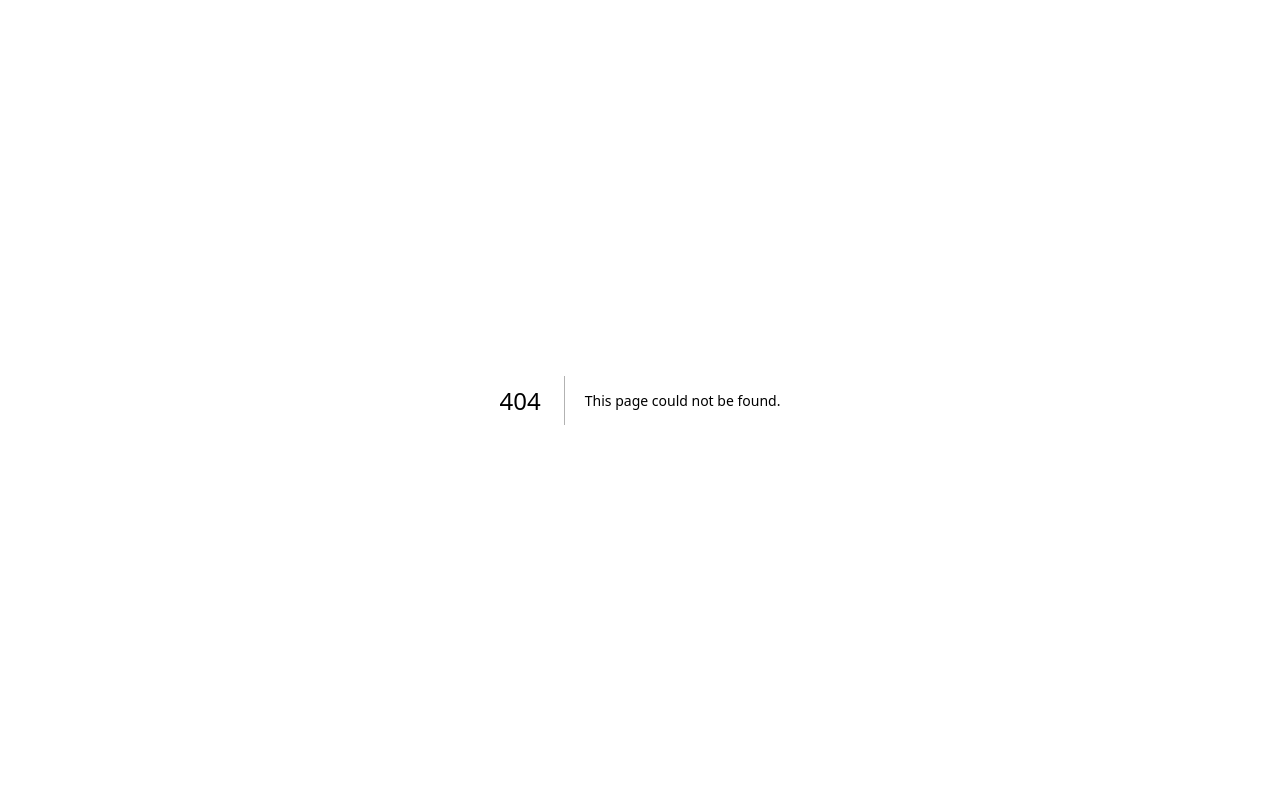
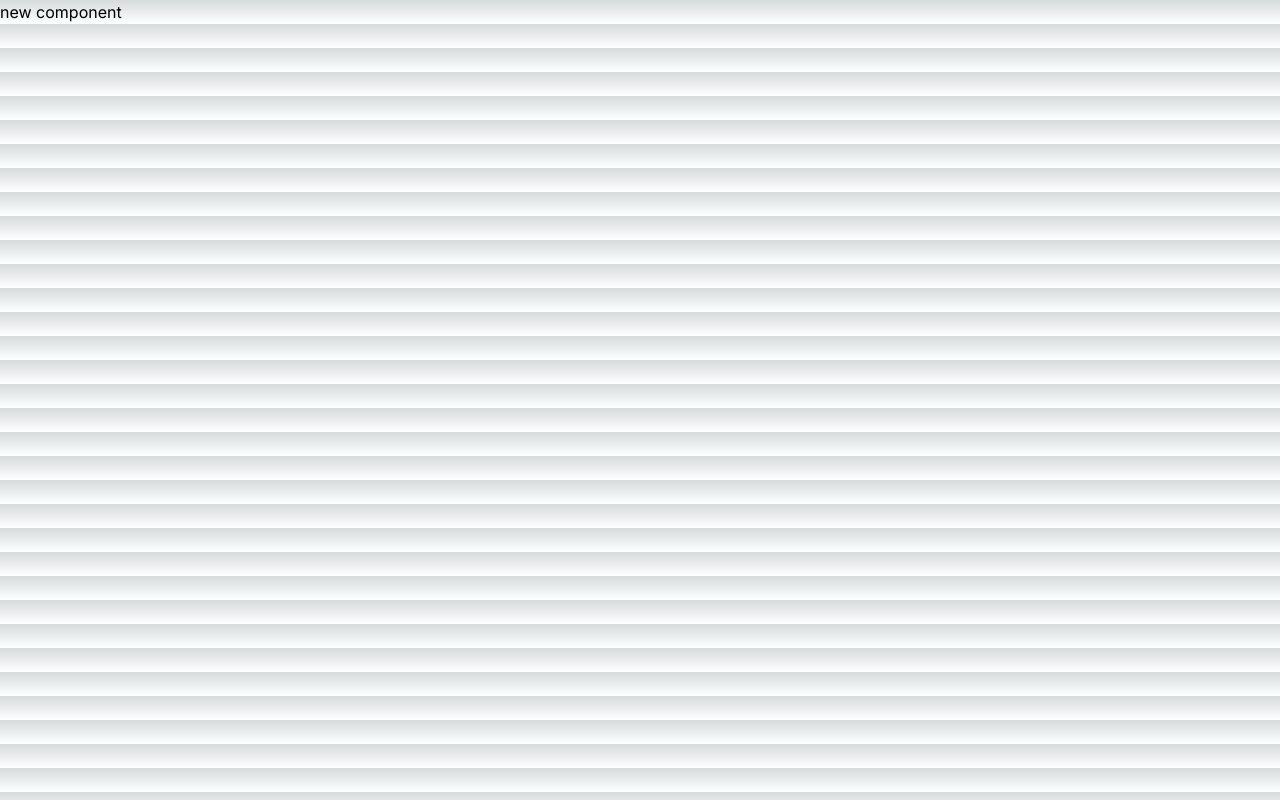
Before and after one commit to zohaibiqbal00/team-work, a Next.js app in the folder my-app/: page /rafia01/rafia03 in a window 1280 px wide. Before the commit this address had no page. Built offline with nearby package versions, Linux system fonts and the light colour scheme.

Commit message:
add component

```diff
--- /dev/null
+++ b/my-app/app/rafia01/rafia03/page.tsx
@@ -0,0 +1,9 @@
+import React from 'react'
+
+const page = () => {
+  return (
+    <div>new component</div>
+  )
+}
+
+export default page
```
